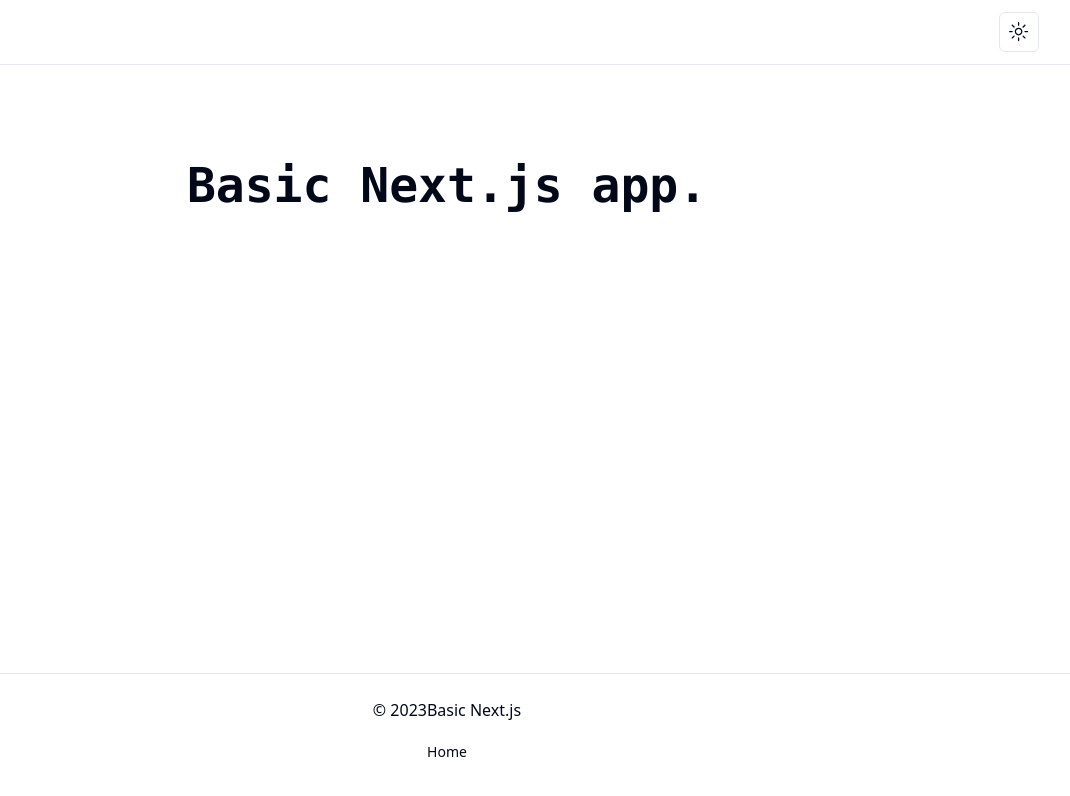
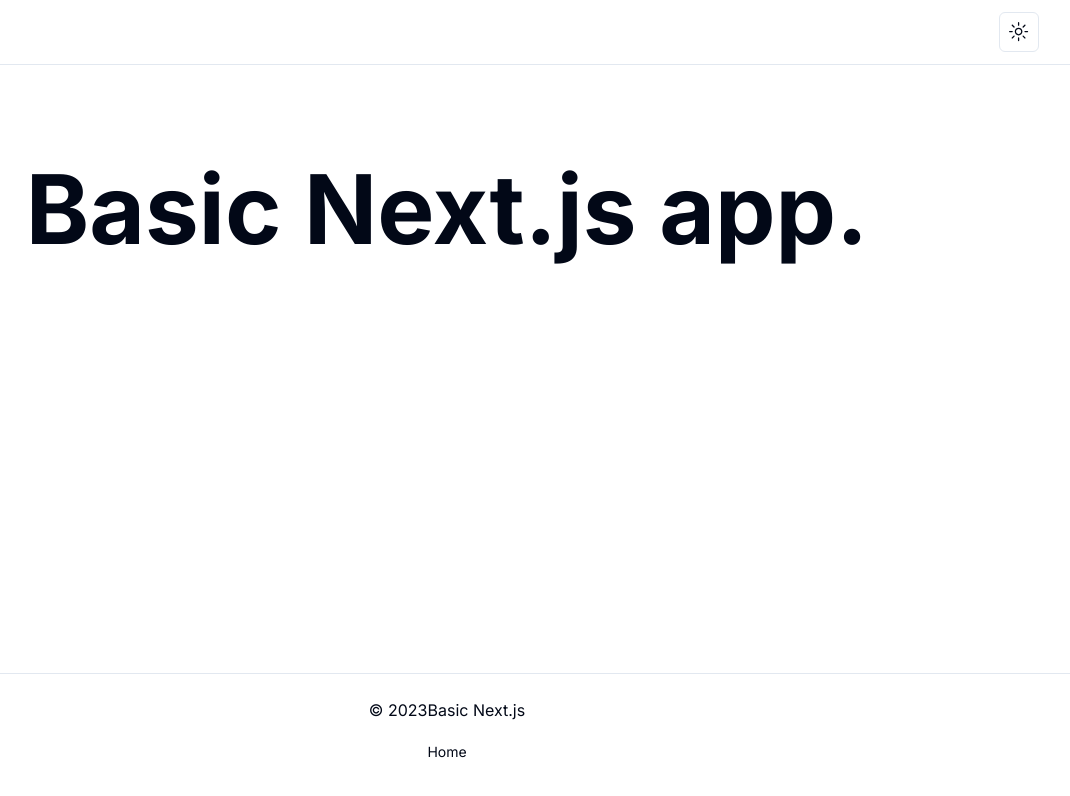
Before and after one commit to owolfdev/next-basic, a Next.js app: page / in a window 1280 px wide. Shown: the top 796 px of the page, without its empty margins (193-1263 px from the left). Built offline with nearby package versions, Linux system fonts and the light colour scheme.

Commit message:
add splash

```diff
--- a/app/layout.tsx
+++ b/app/layout.tsx
@@ -1,13 +1,6 @@
 import type { Metadata } from "next";
-import { Inter as FontSans } from "next/font/google";
+import { Inter } from "next/font/google";
 import "./globals.css";
-
-import { cn } from "@/lib/utils";
-
-export const fontSans = FontSans({
-  subsets: ["latin"],
-  variable: "--font-sans",
-});
 
 import SiteHeader from "@/components/nav/site-header";
 import Footer from "@/components/nav/footer";
@@ -15,6 +8,8 @@ import Footer from "@/components/nav/footer";
 import { ThemeProvider } from "@/components/theme-provider";
 
 // import { ClerkProvider } from "@clerk/nextjs";
+
+const inter = Inter({ subsets: ["latin"] });
 
 export const metadata: Metadata = {
   title: "Create Next App",
@@ -29,12 +24,7 @@ export default function RootLayout({
   return (
     // <ClerkProvider>
     <html lang="en">
-      <body
-        className={cn(
-          "min-h-screen bg-background font-sans antialiased",
-          fontSans.variable
-        )}
-      >
+      <body className={inter.className}>
         <ThemeProvider
           attribute="class"
           defaultTheme="system"
@@ -42,7 +32,7 @@ export default function RootLayout({
           disableTransitionOnChange
         >
           <SiteHeader />
-          <main className="flex flex-col items-center justify-between p-24 min-h-[calc(100vh-12rem)]">
+          <main className="flex flex-col items-center justify-between py-24 sm:px-24 min-h-[calc(100vh-12rem)]">
             {children}
           </main>
           <Footer />
--- a/app/page.tsx
+++ b/app/page.tsx
@@ -2,9 +2,11 @@ import Image from "next/image";
 
 export default function Home() {
   return (
-    <div className="z-10 max-w-5xl w-full items-center justify-between font-mono text-sm lg:flex">
+    <div className="z-10 w-full items-center justify-between text-sm lg:flex">
       <div className="w-full flex justify-center">
-        <h1 className="text-5xl font-bold">Basic Next.js app.</h1>
+        <h1 className="text-4xl sm:text-5xl md:text-6xl lg:text-8xl font-bold">
+          Basic Next.js app.
+        </h1>
       </div>
     </div>
   );
--- a/tailwind.config.ts
+++ b/tailwind.config.ts
@@ -1,5 +1,4 @@
 import type { Config } from "tailwindcss";
-const { fontFamily } = require("tailwindcss/defaultTheme");
 
 const config: Config = {
   content: [
@@ -14,9 +13,6 @@ const config: Config = {
         "gradient-conic":
           "conic-gradient(from 180deg at 50% 50%, var(--tw-gradient-stops))",
       },
-      fontFamily: {
-        sans: ["var(--font-sans)", ...fontFamily.sans],
-      },
     },
   },
   plugins: [],
```
